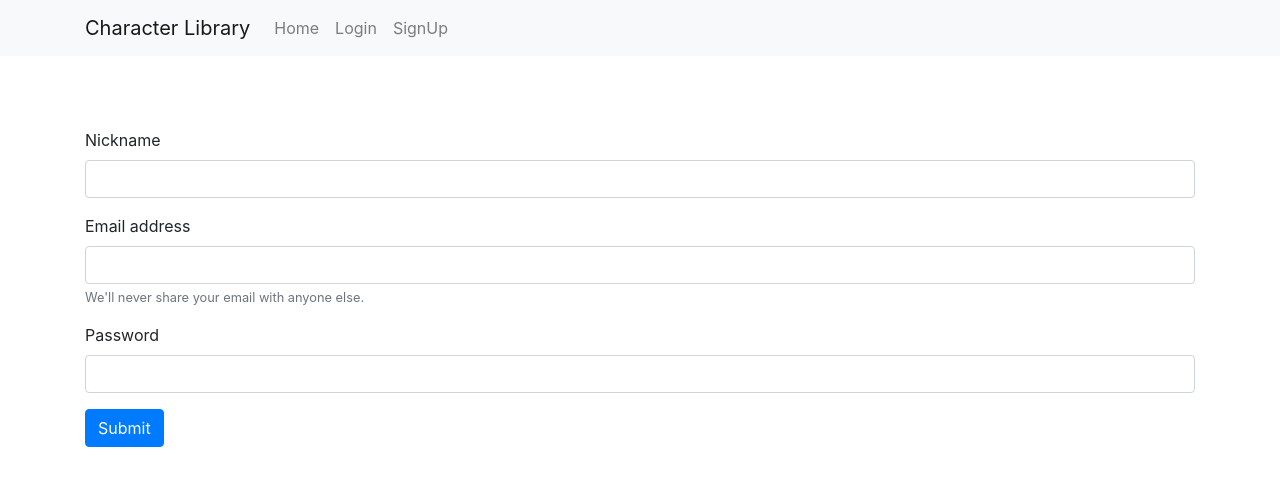
After one commit to LucasChlz/Character-Library, a PHP site: the page made by app/public/views/register.php in a window 1280 px wide. The commit adds this page. Shown: the top 486 px of the page. Run offline with PHP 8.4, Linux system fonts and the light colour scheme; the template is opened without the code that fills it, so the values that code supplies are empty; some libraries are stand-ins or nearby versions.

Commit message:
creating a user register

```diff
--- a/app/public/views/assets/nav.php
+++ b/app/public/views/assets/nav.php
@@ -1,6 +1,6 @@
-<nav class="navbar navbar-expand-lg fixed-top navbar-light bg-light">
+<nav class="navbar navbar-expand-lg navbar-light bg-light">
   <div class="container">
-  <a class="navbar-brand" href="#">Character Library</a>
+  <a class="navbar-brand" href="<?= URL ?>">Character Library</a>
   <button class="navbar-toggler" type="button" data-toggle="collapse" data-target="#navbarNavDropdown" aria-controls="navbarNavDropdown" aria-expanded="false" aria-label="Toggle navigation">
     <span class="navbar-toggler-icon"></span>
   </button>
@@ -13,14 +13,14 @@
       </li>
       <li class="nav-item">
           <?php if(!isset($_SESSION['logged'])){ ?>
-            <a class="nav-link" href="#">Login</a>
+            <a class="nav-link" href="login">Login</a>
           <?php }else{ ?>
             <a class="nav-link" href="#">Library</a>
           <?php } ?>
       </li>
       <li class="nav-item">
           <?php if(!isset($_SESSION['logged'])){ ?>
-            <a class="nav-link" href="#">SignUp</a>
+            <a class="nav-link" href="register">SignUp</a>
           <?php } ?>
       </li>
       <?php if(isset($_SESSION['logged'])){ ?>
--- /dev/null
+++ b/app/public/views/register.php
@@ -0,0 +1,27 @@
+<?php
+  require("assets/header.php");
+  require("assets/nav.php");
+?>
+<br>
+<br>
+<br>
+<form method="POST">
+  <div class="container">
+  <div class="form-group">
+    <label for="exampleInputEmail1">Nickname</label>
+    <input type="text" name="name" class="form-control">
+  </div>
+  <div class="form-group">
+    <label for="exampleInputEmail1">Email address</label>
+    <input type="email" name="email" class="form-control" id="exampleInputEmail1" aria-describedby="emailHelp">
+    <small id="emailHelp" class="form-text text-muted">We'll never share your email with anyone else.</small>
+  </div>
+  <div class="form-group">
+    <label for="exampleInputPassword1">Password</label>
+    <input type="password" name="password" class="form-control" id="exampleInputPassword1">
+  </div>
+  <input type="submit" class="btn btn-primary" name="register"></input>
+</form>
+</div>
+</body>
+</html>
--- a/index.php
+++ b/index.php
@@ -11,4 +11,7 @@ $router->namespace("App\Controllers");
 $router->group('/');
 $router->get('/','HomeController:index');
 
+$router->get('/register','HomeController:register');
+$router->post('/register','HomeController:register');
+
 $router->dispatch();
```
Also changed, not shown: app/Controllers/HomeController.php (+10 -0 lines), app/Models/UserModel.php (added, +41 -0 lines).
